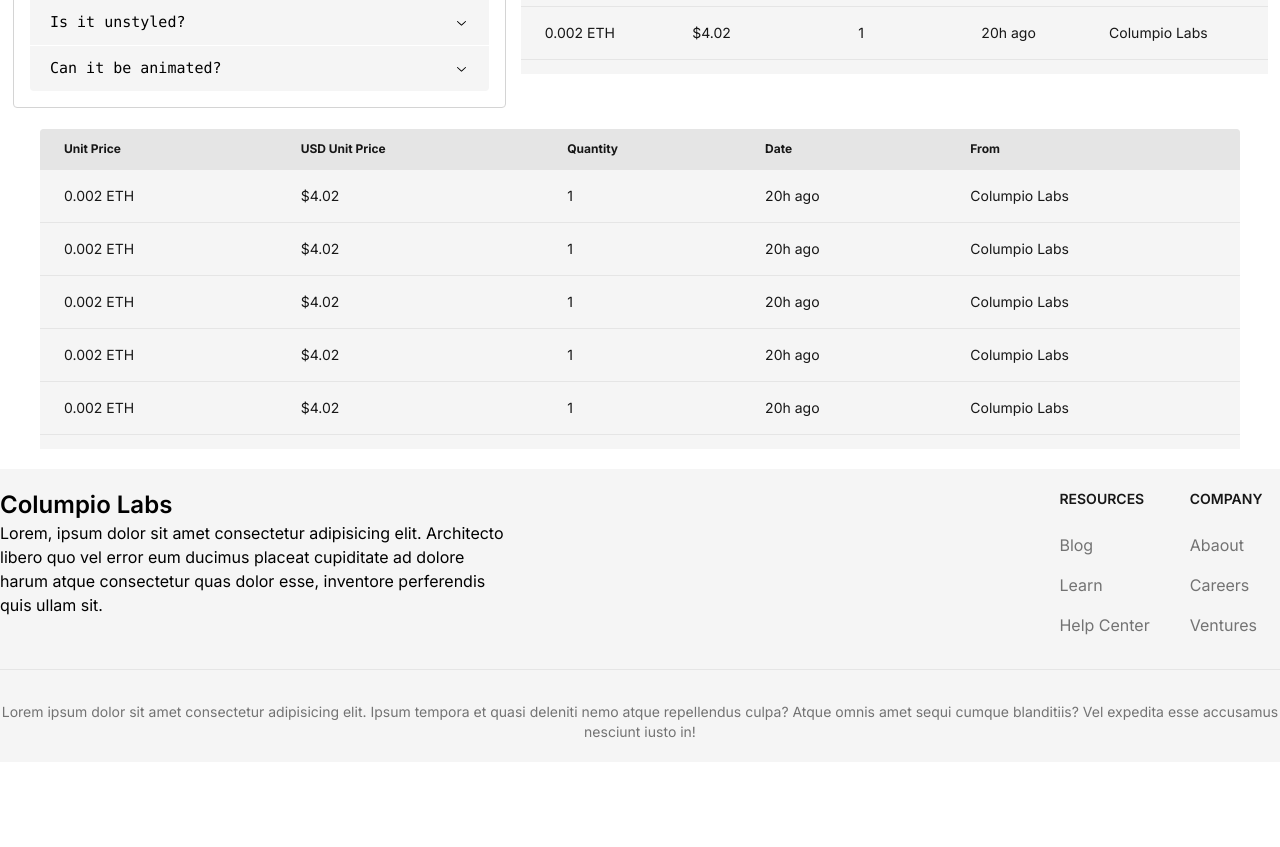
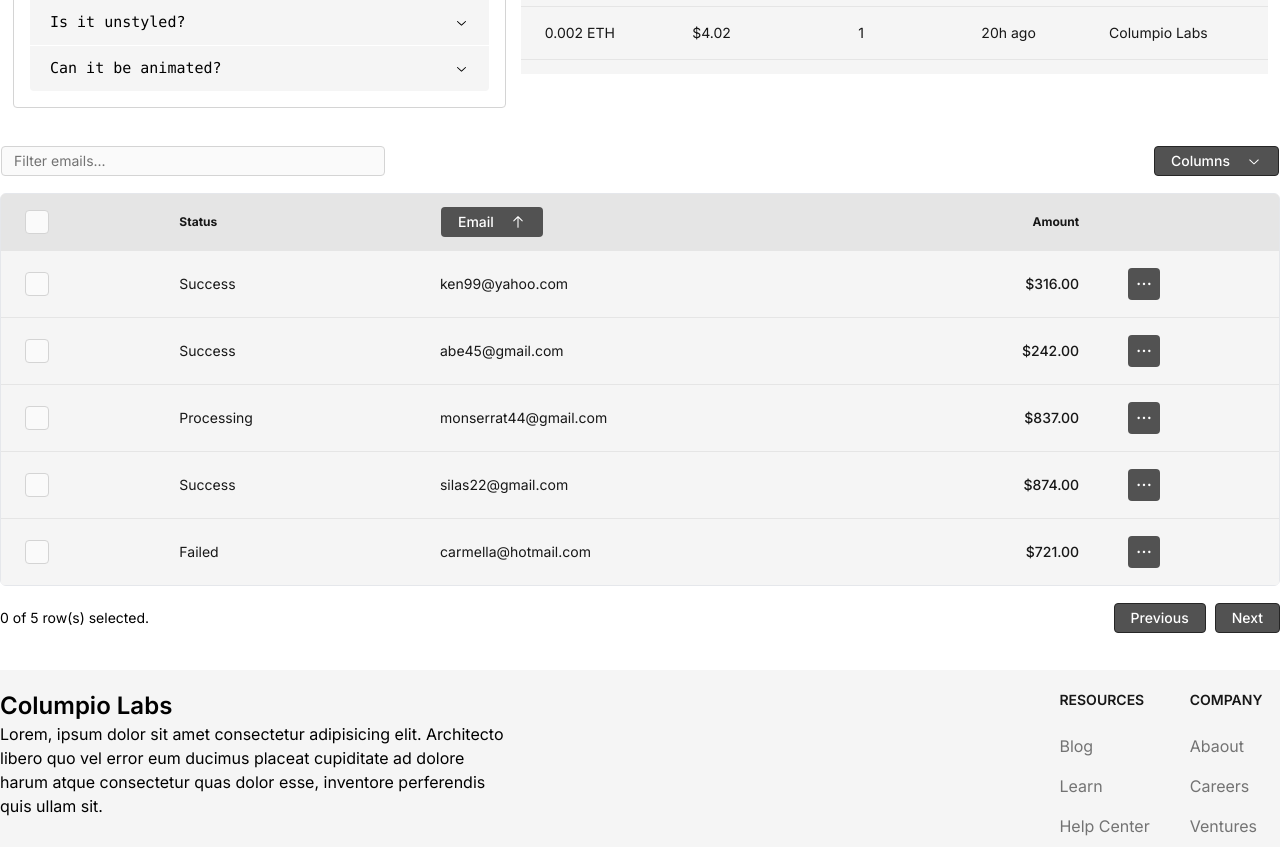
Before and after one commit to ramozdev/reusable-ui, a Next.js app: page /token in a window 1280 px wide. Shown: the part 740-1587 px from the top of the page. Before the commit the page ends 1502 px from the top, so only its background shows below. Built offline with nearby package versions, Linux system fonts and the light colour scheme.

Commit message:
add example

```diff
--- a/package.json
+++ b/package.json
@@ -40,6 +40,7 @@
     "@radix-ui/react-toolbar": "^1.0.4",
     "@radix-ui/react-tooltip": "^1.0.7",
     "@t3-oss/env-nextjs": "^0.7.1",
+    "@tanstack/react-table": "^8.10.7",
     "class-variance-authority": "^0.7.0",
     "cmdk": "^0.2.0",
     "next": "^14.0.1",
--- /dev/null
+++ b/src/app/token/components/datatabledemo.tsx
@@ -0,0 +1,304 @@
+"use client";
+
+import * as React from "react";
+import {
+  ColumnDef,
+  ColumnFiltersState,
+  SortingState,
+  VisibilityState,
+  flexRender,
+  getCoreRowModel,
+  getFilteredRowModel,
+  getPaginationRowModel,
+  getSortedRowModel,
+  useReactTable,
+} from "@tanstack/react-table";
+import {
+  ArrowUpIcon,
+  ChevronDownIcon,
+  DotsHorizontalIcon,
+  CheckIcon,
+} from "@radix-ui/react-icons";
+
+import Button from "@/ui/html/button";
+import Checkbox from "@/ui/radix/checkbox";
+import DropdownMenu from "@/ui/radix/dropdown-menu";
+import Input from "@/ui/html/input";
+import Table from "@/ui/html/table";
+const data: Payment[] = [
+  {
+    id: "m5gr84i9",
+    amount: 316,
+    status: "success",
+    email: "ken99@yahoo.com",
+  },
+  {
+    id: "3u1reuv4",
+    amount: 242,
+    status: "success",
+    email: "Abe45@gmail.com",
+  },
+  {
+    id: "derv1ws0",
+    amount: 837,
+    status: "processing",
+    email: "Monserrat44@gmail.com",
+  },
+  {
+    id: "5kma53ae",
+    amount: 874,
+    status: "success",
+    email: "Silas22@gmail.com",
+  },
+  {
+    id: "bhqecj4p",
+    amount: 721,
+    status: "failed",
+    email: "carmella@hotmail.com",
+  },
+];
+
+export type Payment = {
+  id: string;
+  amount: number;
+  status: "pending" | "processing" | "success" | "failed";
+  email: string;
+};
+
+export const columns: ColumnDef<Payment>[] = [
+  {
+    id: "select",
+    header: ({ table }) => (
+      <Checkbox.Root
+        checked={
+          table.getIsAllPageRowsSelected() ||
+          (table.getIsSomePageRowsSelected() && "indeterminate")
+        }
+        onCheckedChange={(value) => table.toggleAllPageRowsSelected(!!value)}
+        aria-label="Select all"
+      >
+        <Checkbox.Indicator>
+          <CheckIcon />
+        </Checkbox.Indicator>
+      </Checkbox.Root>
+    ),
+    cell: ({ row }) => (
+      <Checkbox.Root
+        checked={row.getIsSelected()}
+        onCheckedChange={(value) => row.toggleSelected(!!value)}
+        aria-label="Select row"
+      >
+        {" "}
+        <Checkbox.Indicator>
+          <CheckIcon />
+        </Checkbox.Indicator>
+      </Checkbox.Root>
+    ),
+    enableSorting: false,
+    enableHiding: false,
+  },
+  {
+    accessorKey: "status",
+    header: "Status",
+    cell: ({ row }) => (
+      <div className="capitalize">{row.getValue("status")}</div>
+    ),
+  },
+  {
+    accessorKey: "email",
+    header: ({ column }) => {
+      return (
+        <Button.Solid
+          onClick={() => column.toggleSorting(column.getIsSorted() === "asc")}
+        >
+          Email
+          <ArrowUpIcon className="ml-2 h-4 w-4" />
+        </Button.Solid>
+      );
+    },
+    cell: ({ row }) => <div className="lowercase">{row.getValue("email")}</div>,
+  },
+  {
+    accessorKey: "amount",
+    header: () => <div className="text-right">Amount</div>,
+    cell: ({ row }) => {
+      const amount = parseFloat(row.getValue("amount"));
+
+      // Format the amount as a dollar amount
+      const formatted = new Intl.NumberFormat("en-US", {
+        style: "currency",
+        currency: "USD",
+      }).format(amount);
+
+      return <div className="text-right font-medium">{formatted}</div>;
+    },
+  },
+  {
+    id: "actions",
+    enableHiding: false,
+    cell: ({ row }) => {
+      const payment = row.original;
+
+      return (
+        <DropdownMenu.Root>
+          <DropdownMenu.Trigger asChild>
+            <Button.Solid className="h-8 w-8 p-0">
+              <span className="sr-only">Open menu</span>
+              <DotsHorizontalIcon className="h-4 w-4" />
+            </Button.Solid>
+          </DropdownMenu.Trigger>
+          <DropdownMenu.Content align="end">
+            <DropdownMenu.Label>Actions</DropdownMenu.Label>
+            <DropdownMenu.Item
+              onClick={() => navigator.clipboard.writeText(payment.id)}
+            >
+              Copy payment ID
+            </DropdownMenu.Item>
+            <DropdownMenu.Separator />
+            <DropdownMenu.Item>View customer</DropdownMenu.Item>
+            <DropdownMenu.Item>View payment details</DropdownMenu.Item>
+          </DropdownMenu.Content>
+        </DropdownMenu.Root>
+      );
+    },
+  },
+];
+
+export default function DataTableDemo() {
+  const [sorting, setSorting] = React.useState<SortingState>([]);
+  const [columnFilters, setColumnFilters] = React.useState<ColumnFiltersState>(
+    [],
+  );
+  const [columnVisibility, setColumnVisibility] =
+    React.useState<VisibilityState>({});
+  const [rowSelection, setRowSelection] = React.useState({});
+
+  const table = useReactTable({
+    data,
+    columns,
+    onSortingChange: setSorting,
+    onColumnFiltersChange: setColumnFilters,
+    getCoreRowModel: getCoreRowModel(),
+    getPaginationRowModel: getPaginationRowModel(),
+    getSortedRowModel: getSortedRowModel(),
+    getFilteredRowModel: getFilteredRowModel(),
+    onColumnVisibilityChange: setColumnVisibility,
+    onRowSelectionChange: setRowSelection,
+    state: {
+      sorting,
+      columnFilters,
+      columnVisibility,
+      rowSelection,
+    },
+  });
+
+  return (
+    <div className="mx-8 max-w-screen-xl xl:mx-auto">
+      <div className="flex items-center py-4">
+        <Input
+          placeholder="Filter emails..."
+          value={(table.getColumn("email")?.getFilterValue() as string) ?? ""}
+          onChange={(event) =>
+            table.getColumn("email")?.setFilterValue(event.target.value)
+          }
+          className="max-w-sm"
+        />
+        <DropdownMenu.Root>
+          <DropdownMenu.Trigger asChild>
+            <Button.Solid variant="outline" className="ml-auto">
+              Columns <ChevronDownIcon className="ml-2 h-4 w-4" />
+            </Button.Solid>
+          </DropdownMenu.Trigger>
+          <DropdownMenu.Content align="end">
+            {table
+              .getAllColumns()
+              .filter((column) => column.getCanHide())
+              .map((column) => {
+                return (
+                  <DropdownMenu.CheckboxItem
+                    key={column.id}
+                    className="capitalize"
+                    checked={column.getIsVisible()}
+                    onCheckedChange={(value) =>
+                      column.toggleVisibility(!!value)
+                    }
+                  >
+                    {column.id}
+                  </DropdownMenu.CheckboxItem>
+                );
+              })}
+          </DropdownMenu.Content>
+        </DropdownMenu.Root>
+      </div>
+      <div className="rounded-md border">
+        <Table.Root>
+          <Table.Thead>
+            {table.getHeaderGroups().map((headerGroup) => (
+              <Table.Tr key={headerGroup.id}>
+                {headerGroup.headers.map((header) => {
+                  return (
+                    <Table.Th key={header.id}>
+                      {header.isPlaceholder
+                        ? null
+                        : flexRender(
+                            header.column.columnDef.header,
+                            header.getContext(),
+                          )}
+                    </Table.Th>
+                  );
+                })}
+              </Table.Tr>
+            ))}
+          </Table.Thead>
+          <Table.Tbody>
+            {table.getRowModel().rows?.length ? (
+              table.getRowModel().rows.map((row) => (
+                <Table.Tr
+                  key={row.id}
+                  data-state={row.getIsSelected() && "selected"}
+                >
+                  {row.getVisibleCells().map((cell) => (
+                    <Table.Td key={cell.id}>
+                      {flexRender(
+                        cell.column.columnDef.cell,
+                        cell.getContext(),
+                      )}
+                    </Table.Td>
+                  ))}
+                </Table.Tr>
+              ))
+            ) : (
+              <Table.Tr>
+                <Table.Td colSpan={columns.length} className="h-24 text-center">
+                  No results.
+                </Table.Td>
+              </Table.Tr>
+            )}
+          </Table.Tbody>
+        </Table.Root>
+      </div>
+      <div className="flex items-center justify-end space-x-2 py-4">
+        <div className="text-muted-foreground flex-1 text-sm">
+          {table.getFilteredSelectedRowModel().rows.length} of{" "}
+          {table.getFilteredRowModel().rows.length} row(s) selected.
+        </div>
+        <div className="space-x-2">
+          <Button.Solid
+            variant="outline"
+            onClick={() => table.previousPage()}
+            disabled={!table.getCanPreviousPage()}
+          >
+            Previous
+          </Button.Solid>
+          <Button.Solid
+            variant="outline"
+            onClick={() => table.nextPage()}
+            disabled={!table.getCanNextPage()}
+          >
+            Next
+          </Button.Solid>
+        </div>
+      </div>
+    </div>
+  );
+}
--- a/src/app/token/components/table.tsx
+++ b/src/app/token/components/table.tsx
@@ -4,26 +4,26 @@
   return (
     <div className="max-h-80 overflow-y-auto">
       <Table.Root>
-        <Table.Head>
-          <Table.Row>
-            <Table.Header>Unit Price</Table.Header>
-            <Table.Header>USD Unit Price</Table.Header>
-            <Table.Header>Quantity</Table.Header>
-            <Table.Header>Date</Table.Header>
-            <Table.Header>From</Table.Header>
-          </Table.Row>
-        </Table.Head>
-        <Table.Body>
+        <Table.Thead>
+          <Table.Tr>
+            <Table.Th>Unit Price</Table.Th>
+            <Table.Th>USD Unit Price</Table.Th>
+            <Table.Th>Quantity</Table.Th>
+            <Table.Th>Date</Table.Th>
+            <Table.Th>From</Table.Th>
+          </Table.Tr>
+        </Table.Thead>
+        <Table.Tbody>
           {Array.from({ length: 6 }).map((_, i) => (
-            <Table.Row key={i}>
-              <Table.Cell>0.002 ETH</Table.Cell>
-              <Table.Cell>$4.02</Table.Cell>
-              <Table.Cell>1</Table.Cell>
-              <Table.Cell>20h ago</Table.Cell>
-              <Table.Cell>Columpio Labs</Table.Cell>
-            </Table.Row>
+            <Table.Tr key={i}>
+              <Table.Td>0.002 ETH</Table.Td>
+              <Table.Td>$4.02</Table.Td>
+              <Table.Td>1</Table.Td>
+              <Table.Td>20h ago</Table.Td>
+              <Table.Td>Columpio Labs</Table.Td>
+            </Table.Tr>
           ))}
-        </Table.Body>
+        </Table.Tbody>
       </Table.Root>
     </div>
   );
--- a/src/app/token/page.tsx
+++ b/src/app/token/page.tsx
@@ -8,6 +8,7 @@
 import Footer from "./components/footer";
 import { HoverCardDemo } from "./components/hoverCard";
 import { TableDemo } from "./components/table";
+import DataTableDemo from "./components/datatabledemo";
 
 export default function Page() {
   return (
@@ -73,9 +74,7 @@
           <Price />
         </div>
       </div>
-      <div className="mx-10">
-        <TableDemo />
-      </div>
+      <DataTableDemo />
       <Footer />
     </div>
   );
--- a/src/ui/html/table.tsx
+++ b/src/ui/html/table.tsx
@@ -54,7 +54,7 @@
   },
 );
 
-const TCaption = React.forwardRef<
+const Caption = React.forwardRef<
   HTMLElement,
   React.HTMLAttributes<HTMLElement> & VariantProps<typeof caption>
 >(({ className, variant, ...props }, ref) => {
@@ -66,9 +66,9 @@
     />
   );
 });
-TCaption.displayName = "Caption";
+Caption.displayName = "Caption";
 
-const Tbody = React.forwardRef<
+const Body = React.forwardRef<
   HTMLTableSectionElement,
   React.HTMLAttributes<HTMLTableSectionElement>
 >(({ className, ...props }, ref) => {
@@ -80,9 +80,9 @@
     />
   );
 });
-Tbody.displayName = "Tbody";
+Body.displayName = "Body";
 
-const Tfoot = React.forwardRef<
+const Foot = React.forwardRef<
   HTMLTableSectionElement,
   React.HTMLAttributes<HTMLTableSectionElement>
 >(({ className, ...props }, ref) => {
@@ -97,9 +97,9 @@
     />
   );
 });
-Tfoot.displayName = "Tfoot";
+Foot.displayName = "Foot";
 
-const Tr = React.forwardRef<
+const Row = React.forwardRef<
   HTMLTableRowElement,
   React.HTMLAttributes<HTMLTableRowElement>
 >(({ className, ...props }, ref) => {
@@ -115,9 +115,9 @@
     />
   );
 });
-Tr.displayName = "Tr";
+Row.displayName = "Row";
 
-const Th = React.forwardRef<
+const Header = React.forwardRef<
   HTMLTableCellElement,
   React.ThHTMLAttributes<HTMLTableCellElement>
 >(({ className, ...props }, ref) => {
@@ -132,9 +132,9 @@
     />
   );
 });
-Th.displayName = "Th";
+Header.displayName = "Header";
 
-const Td = React.forwardRef<
+const Cell = React.forwardRef<
   HTMLTableCellElement,
   React.TdHTMLAttributes<HTMLTableCellElement>
 >(({ className, ...props }, ref) => {
@@ -146,7 +146,7 @@
     />
   );
 });
-Td.displayName = "Td";
+Cell.displayName = "Cell";
 
 const thead = cva(
   twMerge(
@@ -166,7 +166,7 @@
   },
 );
 
-const Thead = React.forwardRef<
+const Head = React.forwardRef<
   HTMLTableSectionElement,
   React.HTMLAttributes<HTMLTableSectionElement> & VariantProps<typeof thead>
 >(({ className, color, ...props }, ref) => {
@@ -178,26 +178,26 @@
     />
   );
 });
-Thead.displayName = "Thead";
+Head.displayName = "Head";
 
 const Root = TableRoot;
-const Caption = TCaption;
-const Head = Thead;
-const Body = Tbody;
-const Foot = Tfoot;
-const Row = Tr;
-const Cell = Td;
-const Header = Th;
+const TCaption = Caption;
+const Thead = Head;
+const Tbody = Body;
+const Tfoot = Foot;
+const Tr = Row;
+const Td = Cell;
+const Th = Header;
 
 const Table = {
   Root,
-  Caption,
-  Head,
-  Body,
-  Foot,
-  Row,
-  Cell,
-  Header,
+  TCaption,
+  Thead,
+  Tbody,
+  Tfoot,
+  Tr,
+  Td,
+  Th,
   table,
   caption,
 };
```
Also changed, not shown: src/demos/html/table.tsx (+24 -24 lines), src/demos/radix/table.tsx (+24 -24 lines), 1 other file (tests, documents, lock files or other folders).
